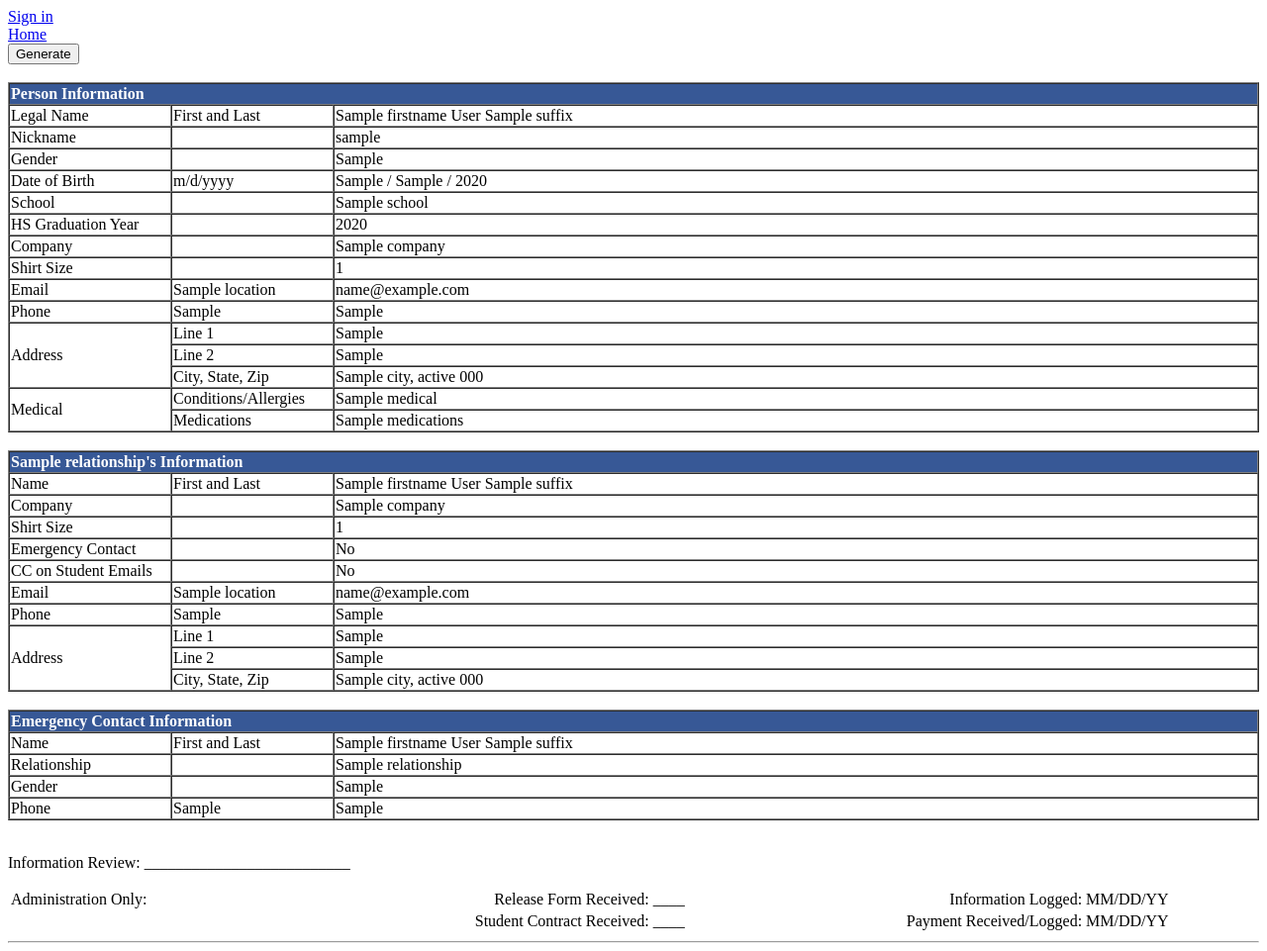
After one commit to PeterJohnson/roster, a Django app: template templates/roster/team_reg_verify.html in a window 1280 px wide. The commit adds this page. Shown: the whole page at 99% size. Run offline with Django 3.2, Linux system fonts and the light colour scheme; the template is opened without the code that fills it: most values are stand-ins (such as "Sample title", 1, 10 or a date in 2020); some libraries are stand-ins or nearby versions.

Commit message:
Add team registration verification view.

```diff
--- a/static/style/site.css
+++ b/static/style/site.css
@@ -1,2 +1,20 @@
 #email_list ul {list-style-type:none; margin-left: 0; padding-left: 1em; text-indent: -1em; }
 #phone_list ul {list-style-type:none; margin-left: 0; padding-left: 1em; text-indent: -1em; }
+#team_reg_verify_list ul {list-style-type:none; margin-left: 0; padding-left: 1em; text-indent: -1em; }
+
+@media all
+{
+    .page-break { display:none; }
+}
+
+@media print
+{
+    .page-break { display:block; page-break-before:always; }
+    .noprint { display:none; }
+    #header { display:none; }
+    #navbar { display:none; }
+    #left { display:none; }
+    #right { display:none; }
+    #footer { display:none; }
+    table { page-break-inside: avoid; }
+}
--- a/templates/roster/front.html
+++ b/templates/roster/front.html
@@ -9,6 +9,11 @@
     <li><a href="{% url phone_list %}">Team Phone List</a></li>
 </ul>
 
+<p>Yearly Reports:</p>
+<ul>
+    <li><a href="{% url team_reg_verify %}">Team Registration Verification</a></li>
+</ul>
+
 <p>Admin Reports:</p>
 <ul>
 </ul>
--- /dev/null
+++ b/templates/roster/team_reg_verify.html
@@ -0,0 +1,330 @@
+{% extends "roster/base.html" %}
+
+{% block content %}
+<div class="noprint">
+<form method="get" action=".">
+<table id="team_reg_verify_list">
+    {{ form }}
+</table>
+<tr>
+    <td colspan="2"><input type="submit" value="Generate" /></td>
+</tr>
+</form>
+
+{# people.query }}<br /><br />#}
+</div>
+{% if results %}
+{% for result in results %}
+<br/>
+<table border="1" width="100%" cellspacing="0">
+<thead>
+    <tr style="background-color: rgb(55,88,150); color: white">
+	<th colspan="3" align="left">Person Information</th>
+    </tr>
+</thead>
+<tbody>
+    <tr>
+	<td style="width:120pt">Legal Name</td>
+	<td style="width:120pt">First and Last</td>
+	<td>{{ result.person.firstname }}
+	    {{ result.person.lastname }}
+	    {{ result.person.suffix }}</td>
+    </tr>
+    <tr>
+	<td>Nickname</td>
+	<td></td>
+	<td>{{ result.person.nickname }}</td>
+    </tr>
+    <tr>
+	<td>Gender</td>
+	<td></td>
+	<td>{{ result.person.get_gender_display }}</td>
+    </tr>
+    <tr>
+	<td>Date of Birth</td>
+	<td>m/d/yyyy</td>
+	<td>{{ result.person.birth_month }} /
+            {{ result.person.birth_day }} /
+	    {{ result.person.birth_year }}</td>
+    </tr>
+    <tr>
+	<td>School</td>
+	<td></td>
+	<td>{{ result.person.school }}</td>
+    </tr>
+    <tr>
+	<td>HS Graduation Year</td>
+	<td></td>
+	<td>{{ result.person.grad_year }}</td>
+    </tr>
+    <tr>
+	<td>Company</td>
+	<td></td>
+	<td>{{ result.person.company }}</td>
+    </tr>
+    <tr>
+	<td>Shirt Size</td>
+	<td></td>
+	<td>{{ result.person.shirt_size }}</td>
+    </tr>
+    {% if result.emails %}
+    {% for email in result.emails %}
+    <tr>
+	<td>Email</td>
+	<td>{{ email.email.location }}</td>
+	<td>{{ email.email.email }}
+	    {% if email.primary %}(primary){% endif %}</td>
+    </tr>
+    {% endfor %}
+    {% else %}
+    <tr>
+	<td>Email</td>
+	<td>Address</td>
+	<td></td>
+    </tr>
+    {% endif %}
+    {% if result.phones %}
+    {% for phone in result.phones %}
+    <tr>
+	<td>Phone</td>
+	<td>{{ phone.phone.get_location_display }}</td>
+	<td>{{ phone.phone.render_normal }}
+	    {% if phone.primary %}(primary){% endif %}</td>
+    </tr>
+    {% endfor %}
+    {% else %}
+    <tr>
+	<td>Phone</td>
+	<td>Cell</td>
+	<td></td>
+    </tr>
+    <tr>
+	<td>Phone</td>
+	<td>Home</td>
+	<td></td>
+    </tr>
+    {% endif %}
+    {% if result.addresses %}
+    {% for address in result.addresses %}
+    <tr>
+	<td rowspan="3">Address</td>
+	<td>Line 1</td>
+	<td>{{ address.line1 }}</td>
+    </tr>
+    <tr>
+	<td>Line 2</td>
+	<td>{{ address.line2 }}</td>
+    </tr>
+    <tr>
+	<td>City, State, Zip</td>
+	<td>{{ address.city }}, {{ address.state }} {{ address.zipcode }}</td>
+    </tr>
+    {% endfor %}
+    {% else %}
+    <tr>
+	<td rowspan="3">Address</td>
+	<td>Line 1</td>
+	<td></td>
+    </tr>
+    <tr>
+	<td>Line 2</td>
+	<td></td>
+    </tr>
+    <tr>
+	<td>City, State, Zip</td>
+	<td></td>
+    </tr>
+    {% endif %}
+    <tr>
+	<td rowspan="2">Medical</td>
+	<td>Conditions/Allergies</td>
+	<td>{{ result.medical }}</td>
+    </tr>
+    <tr>
+	<td>Medications</td>
+	<td>{{ result.medications }}</td>
+    </tr>
+</tbody>
+</table>
+{% for parent in result.parents %}
+<br/>
+<table border="1" width="100%" cellspacing="0">
+<thead>
+    <tr style="background-color: rgb(55,88,150); color: white">
+	<th colspan="3" align="left">{{ parent.relationship }}'s Information</th>
+    </tr>
+</thead>
+<tbody>
+    <tr>
+	<td style="width:120pt">Name</td>
+	<td style="width:120pt">First and Last</td>
+	<td>{{ parent.person.firstname }}
+	    {{ parent.person.lastname }}
+	    {{ parent.person.suffix }}</td>
+    </tr>
+    <tr>
+	<td>Company</td>
+	<td></td>
+	<td>{{ parent.person.company }}</td>
+    </tr>
+    <tr>
+	<td>Shirt Size</td>
+	<td></td>
+	<td>{{ parent.person.shirt_size }}</td>
+    </tr>
+    <tr>
+	<td>Emergency Contact</td>
+	<td></td>
+	<td>{% if parent.emergency_contact %}Yes{% else %}No{% endif %}</td>
+    </tr>
+    <tr>
+	<td>CC on Student Emails</td>
+	<td></td>
+	<td>{% if parent.cc_on_email %}Yes{% else %}No{% endif %}</td>
+    </tr>
+    {% if parent.emails %}
+    {% for email in parent.emails %}
+    <tr>
+	<td>Email</td>
+	<td>{{ email.email.location }}</td>
+	<td>{{ email.email.email }}
+	    {% if email.primary %}(primary){% endif %}</td>
+    </tr>
+    {% endfor %}
+    {% else %}
+    <tr>
+	<td>Email</td>
+	<td>Address</td>
+	<td></td>
+    </tr>
+    {% endif %}
+    {% if parent.phones %}
+    {% for phone in parent.phones %}
+    <tr>
+	<td>Phone</td>
+	<td>{{ phone.phone.get_location_display }}</td>
+	<td>{{ phone.phone.render_normal }}
+	    {% if phone.primary %}(primary){% endif %}</td>
+    </tr>
+    {% endfor %}
+    {% else %}
+    <tr>
+	<td>Phone</td>
+	<td>Cell</td>
+	<td></td>
+    </tr>
+    <tr>
+	<td>Phone</td>
+	<td>Home</td>
+	<td></td>
+    </tr>
+    {% endif %}
+    {% if parent.addresses %}
+    {% for address in parent.addresses %}
+    <tr>
+	<td rowspan="3">Address</td>
+	<td>Line 1</td>
+	<td>{{ address.line1 }}</td>
+    </tr>
+    <tr>
+	<td>Line 2</td>
+	<td>{{ address.line2 }}</td>
+    </tr>
+    <tr>
+	<td>City, State, Zip</td>
+	<td>{{ address.city }}, {{ address.state }} {{ address.zipcode }}</td>
+    </tr>
+    {% endfor %}
+    {% else %}
+    <tr>
+	<td rowspan="3">Address</td>
+	<td>Line 1</td>
+	<td></td>
+    </tr>
+    <tr>
+	<td>Line 2</td>
+	<td></td>
+    </tr>
+    <tr>
+	<td>City, State, Zip</td>
+	<td></td>
+    </tr>
+    {% endif %}
+</tbody>
+</table>
+{% endfor %}
+{% for contact in result.emergency %}
+<br/>
+<table border="1" width="100%" cellspacing="0">
+<thead>
+    <tr style="background-color: rgb(55,88,150); color: white">
+	<th colspan="3" align="left">Emergency Contact Information</th>
+    </tr>
+</thead>
+<tbody>
+    <tr>
+	<td style="width:120pt">Name</td>
+	<td style="width:120pt">First and Last</td>
+	<td>{{ contact.person.firstname }}
+	    {{ contact.person.lastname }}
+	    {{ contact.person.suffix }}</td>
+    </tr>
+    <tr>
+	<td>Relationship</td>
+	<td></td>
+	<td>{{ contact.relationship }}</td>
+    </tr>
+    <tr>
+	<td>Gender</td>
+	<td></td>
+	<td>{{ contact.person.get_gender_display }}</td>
+    </tr>
+    {% if contact.phones %}
+    {% for phone in contact.phones %}
+    <tr>
+	<td>Phone</td>
+	<td>{{ phone.phone.get_location_display }}</td>
+	<td>{{ phone.phone.render_normal }}
+	    {% if phone.primary %}(primary){% endif %}</td>
+    </tr>
+    {% endfor %}
+    {% else %}
+    <tr>
+	<td>Phone</td>
+	<td>Cell</td>
+	<td></td>
+    </tr>
+    <tr>
+	<td>Phone</td>
+	<td>Home</td>
+	<td></td>
+    </tr>
+    {% endif %}
+</tbody>
+</table>
+{% endfor %}
+<br/>
+<p>Information Review: __________________________</p>
+<table width="100%">
+    <tr>
+	<td rowspan="2" valign="top">Administration Only:</td>
+	<td align="right">Release Form Received:</td>
+	<td>____</td>
+	<td align="right">Information Logged:</td>
+	<td>MM/DD/YY</td>
+    </tr>
+    <tr>
+	<td align="right">Student Contract Received:</td>
+	<td>____</td>
+	<td align="right">Payment Received/Logged:</td>
+	<td>MM/DD/YY</td>
+    </tr>
+</table>
+<div class="noprint"><hr/></div>
+<div class="page-break"/>
+{% endfor %}
+{% else %}
+<p>No results.</p>
+{% endif %}
+
+{% endblock %}
--- a/urls.py
+++ b/urls.py
@@ -9,6 +9,7 @@ urlpatterns = patterns('roster.views',
     url(r'^email/$', 'email_list', name="email_list"),
     url(r'^phone/$', 'phone_list', name="phone_list"),
     url(r'^event_email/$', 'event_email_list', name="event_email_list"),
+    url(r'^team_reg_verify/$', 'team_reg_verify', name="team_reg_verify"),
     #(r'^person/$', 'person_list'),
     #(r'^person/(?P<person_link>[\w-]+)$', 'person_detail'),
     #(r'^student/$', 'student_list'),
```
Also changed, not shown: forms.py (+13 -0 lines), views.py (+64 -0 lines).
